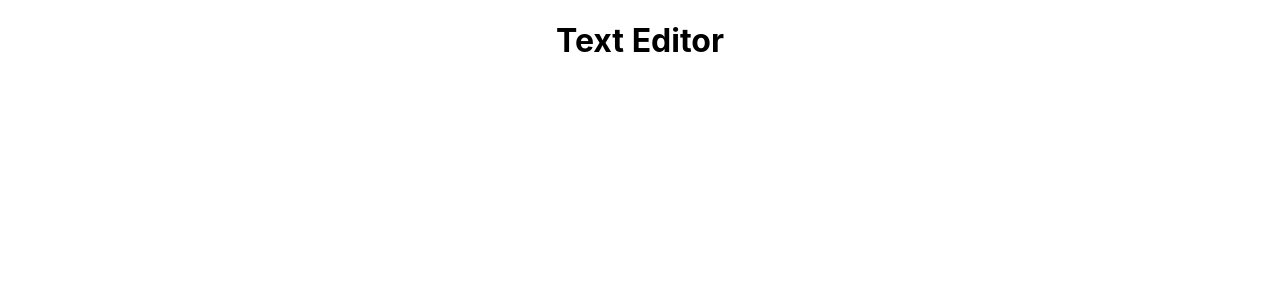
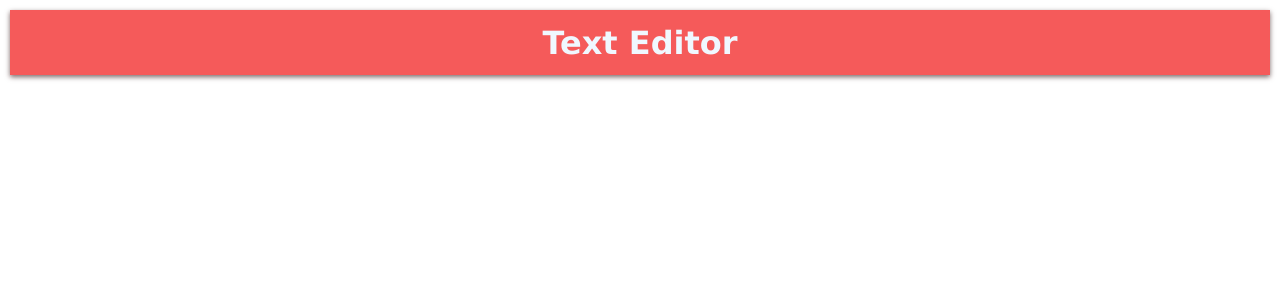
Before and after one commit to kazimayaan/Internship-assignment, a React (Create React App) app in the folder texteditor/: page / in a window 1280 px wide. Shown: the top 300 px of the page. Built offline with nearby package versions, Linux system fonts and the light colour scheme.

Commit message:
styled the header component

```diff
--- a/texteditor/src/index.css
+++ b/texteditor/src/index.css
@@ -11,3 +11,14 @@ code {
   font-family: source-code-pro, Menlo, Monaco, Consolas, 'Courier New',
     monospace;
 }
+header{
+  align-items: center;
+  background-color: #f55a5a;
+  box-shadow: 0 2px 5px #7a6767;
+  color: #f0f8ff;
+  display: flex;
+  height: 65px;
+  justify-content: center;
+  font-family: Verdana, Geneva, Tahoma, sans-serif;
+  margin: 10px;
+}
```
